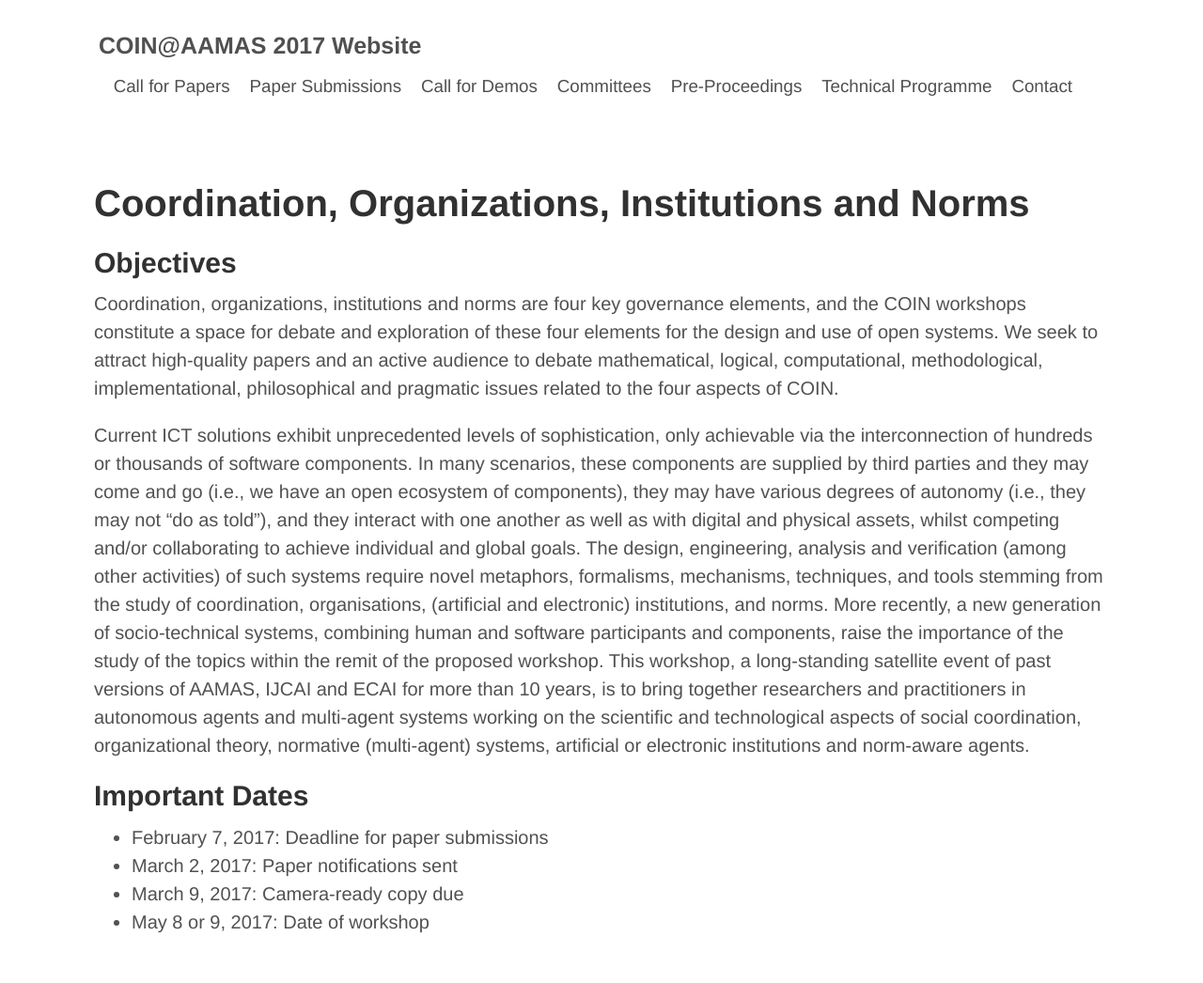
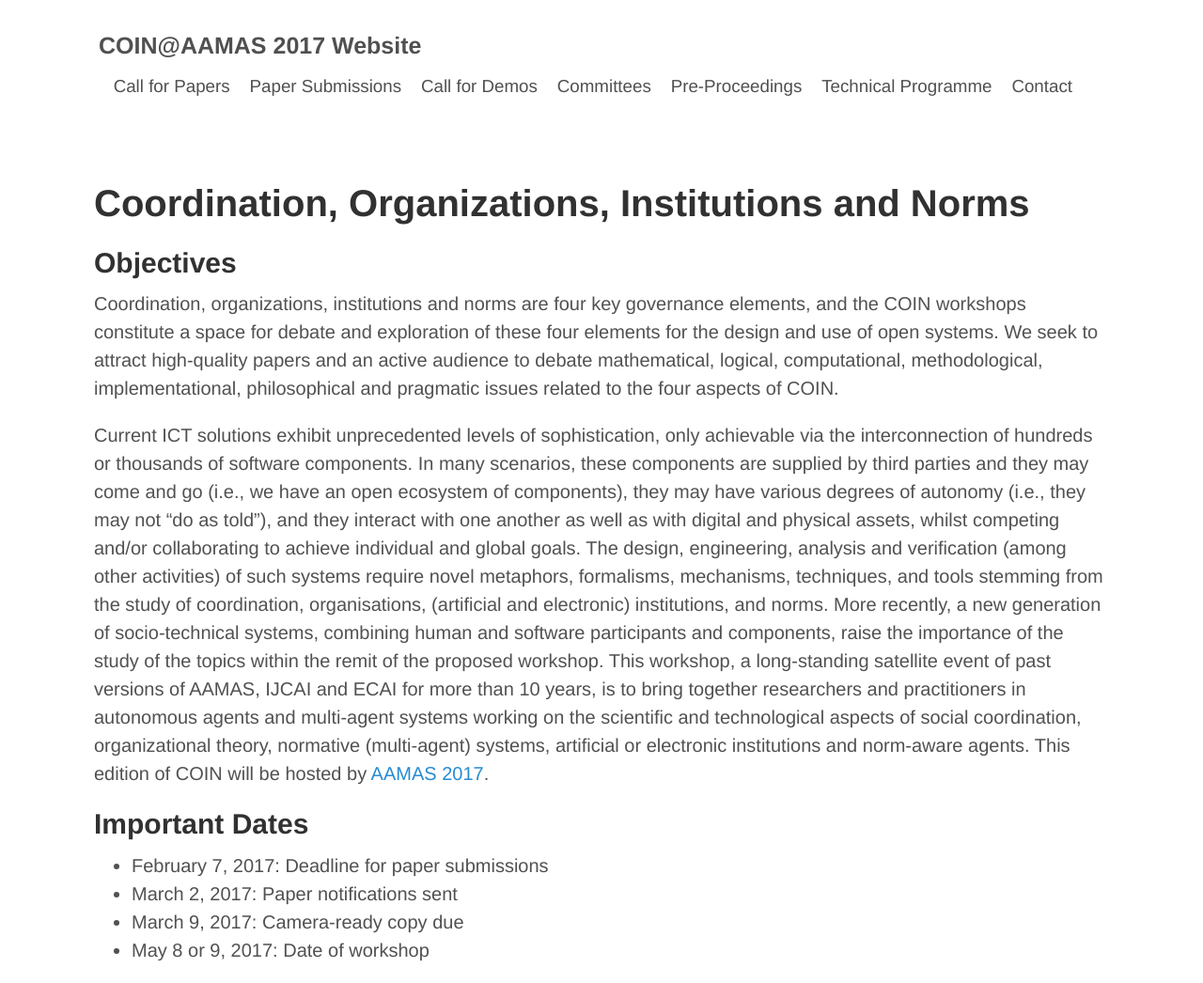
Before and after one commit to coin-workshop/coin-2017, a Jekyll site: the page built from index.md, in a window 1280 px wide. Shown: the whole page at 94% size. Built offline with Jekyll 4.4.1, drawn with Linux system fonts in a browser that asks for light colours; before the commit the page ends 1016 px from its top, so only the background shows below that.

Commit message:
Minor changes to the website.

```diff
--- a/index.md
+++ b/index.md
@@ -12,7 +12,7 @@ We seek to attract high-quality papers and an active audience to debate mathemat
 
 Current ICT solutions exhibit unprecedented levels of sophistication, only achievable via the interconnection of hundreds or thousands of software components. In many scenarios, these components are supplied by third parties and they may come and go (i.e., we have an open ecosystem of components), they may have various degrees of autonomy (i.e., they may not “do as told”), and they interact with one another as well as with digital and physical assets, whilst competing and/or collaborating to achieve individual and global goals.
 The design, engineering, analysis and verification (among other activities) of such systems require novel metaphors, formalisms, mechanisms, techniques, and tools stemming from the study of coordination, organisations, (artificial and electronic) institutions, and norms. More recently, a new generation of socio-technical systems, combining human and software participants and components, raise the importance of the study of the topics within the remit of the proposed workshop.
-This workshop, a long-standing satellite event of past versions of AAMAS, IJCAI and ECAI for more than 10 years, is to bring together researchers and practitioners in autonomous agents and multi-agent systems working on the scientific and technological aspects of social coordination, organizational theory, normative (multi-agent) systems, artificial or electronic institutions and norm-aware agents.
+This workshop, a long-standing satellite event of past versions of AAMAS, IJCAI and ECAI for more than 10 years, is to bring together researchers and practitioners in autonomous agents and multi-agent systems working on the scientific and technological aspects of social coordination, organizational theory, normative (multi-agent) systems, artificial or electronic institutions and norm-aware agents. This edition of COIN will be hosted by [AAMAS 2017](http://www.aamas2017.org).
 
 
 ## Important Dates
```
Also changed, not shown: contact.md (+1 -1 lines).
